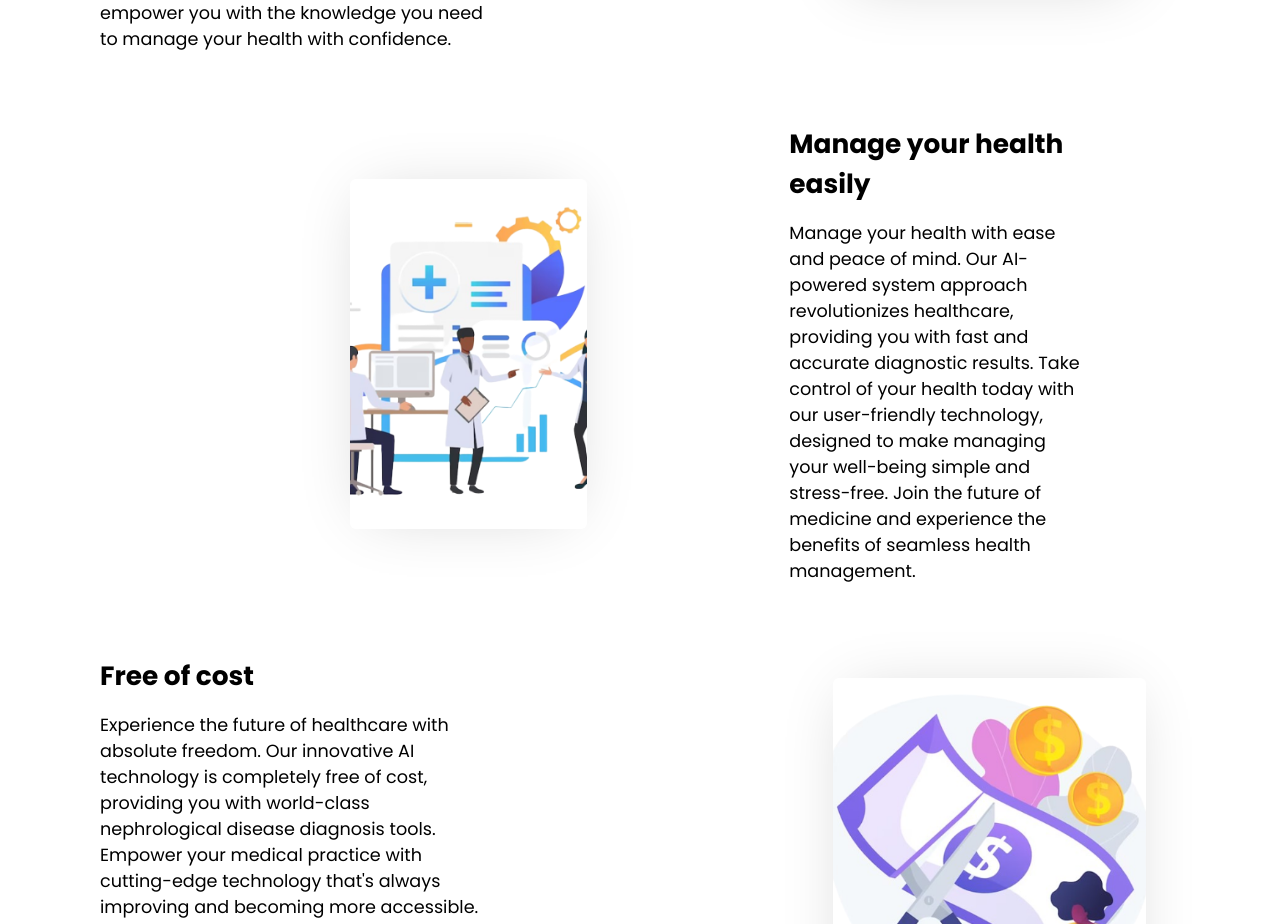
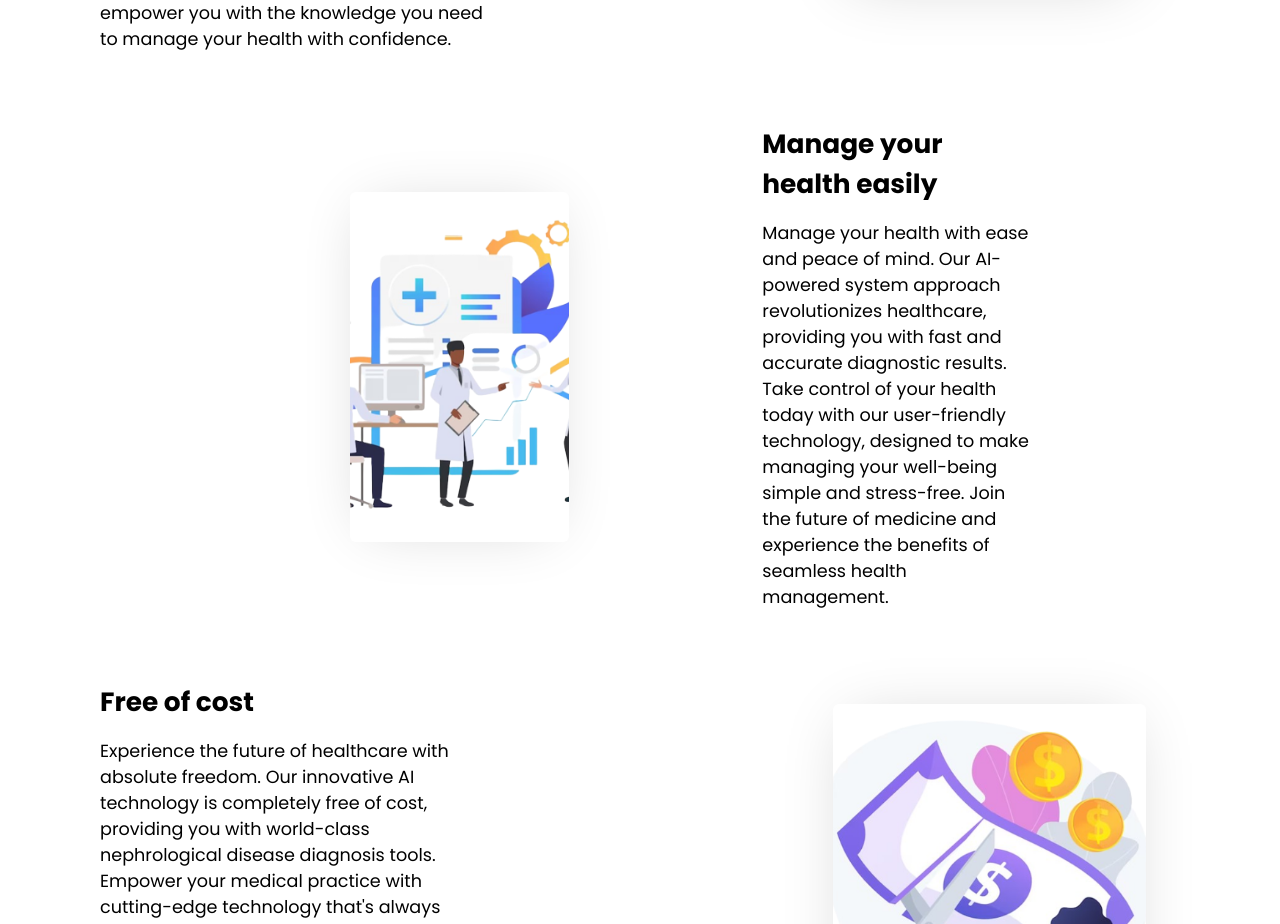
Before and after one commit to Team-Captivators/Nephro-Disease-Detection, a React (Create React App) app: page / in a window 1280 px wide. Shown: the part 1402-2326 px from the top of the page. Built offline with nearby package versions, Linux system fonts and the light colour scheme; some icons are missing.

Commit message:
Update content

```diff
--- a/src/components/Content.css
+++ b/src/components/Content.css
@@ -22,7 +22,7 @@
     align-items: center;
     justify-content: space-between;
     margin-top: 4.5rem;
-    padding-right: 200px;
+    padding-right: 250px;
 }
 
 .des-text{
```
